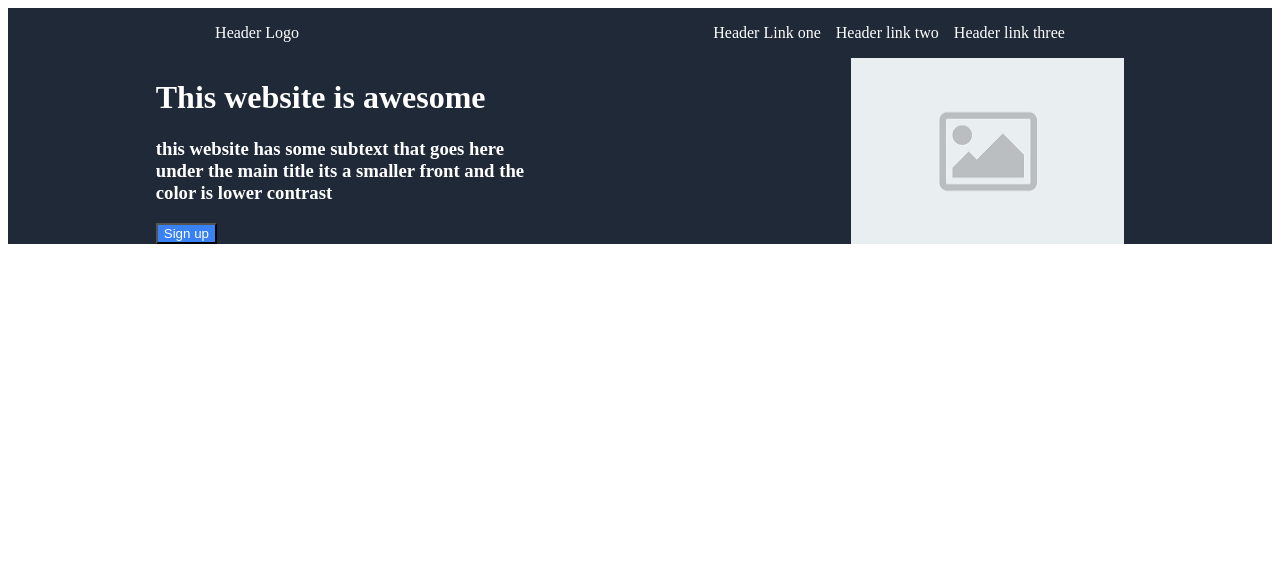
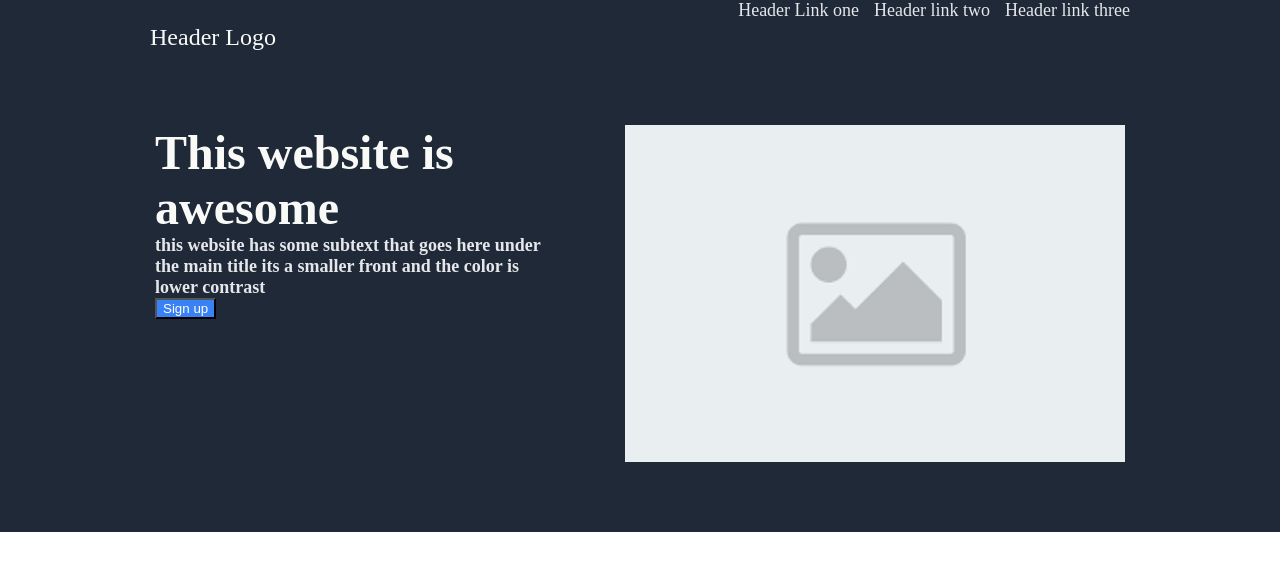
Before and after one commit to creiser-0/landing-page, a plain HTML site: page index.html in a window 1280 px wide. Drawn offline with Linux system fonts and the light colour scheme.

Commit message:
change font color and sizes in css

```diff
--- a/style.css
+++ b/style.css
@@ -1,15 +1,29 @@
-
+body {
+    margin: 0;
+}
 
 .header {
     background-color: #1f2937;
     width: auto;
     color: white;
+    padding-top: 0px;
+    padding-left: 150px;
+    padding-right: 150px;
+}
 
+p {
+    font-size: 24px;
 }
 
 button {
     background-color: #3882F6;
     color: inherit;
+}
+
+img {
+    width: 500px;
+    align-self: center;
+    height: auto;
 }
 
 a {
@@ -19,23 +33,43 @@ a {
 
 .header-2 {
     display: flex;
-    justify-content: space-around;
+    justify-content: center;
+    padding-bottom: 70px;
+    gap: 70px;
 
 }
 
 header {
     display: flex;
-    justify-content: space-around;
-
-    ;
+    justify-content: space-between;
+    margin-bottom: 50px;
 }
 
 .header-text {
+
     width: 400px;
+
+}
+
+p, h1 {
+    color: #f9faf8;
+}
+
+h1 {
+    font-size: 48px;
+    font-weight: bolder;
+    margin: 0;
+}
+
+h3, .header-links {
+    font-size: 18px;
+    color: #e5e7eb;
+    margin: 0;
 }
 
 .header-links {
     gap: 15px;
     display: flex;
     justify-content: space-between;
+
 }
```
Also changed, not shown: index.html (+1 -1 lines).
